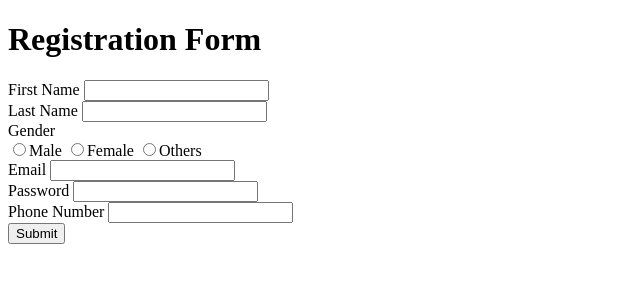
After one commit to MarcUgass/GestionReservasHotel, a PHP site: page / in a window 1280 px wide. The commit adds this page. Shown: the top 300 px of the page, without its empty margins (0-640 px from the left). Run offline with PHP 8.4, Linux system fonts and the light colour scheme.

Commit message:
Add files via upload

```diff
--- /dev/null
+++ b/index.php
@@ -0,0 +1,71 @@
+<!DOCTYPE html>
+<html>
+<head>
+    <title>Registration Page</title>
+</head>
+<body>
+    <div class="container">
+        <div class="row col-md-6 col-md-offset-3">
+            <div class="panel panel-primary">
+                <div class="panel-heading text-center">
+                    <h1>Registration Form</h1>
+                </div>
+                <div class="panel-body">
+                    <form action="index.php" method="post">
+                        <div class="form-group">
+                            <label for="firstName">First Name</label>
+                            <input type="text" class="form-control" id="firstName" name="firstName" />
+                        </div>
+                        <div class="form-group">
+                            <label for="lastName">Last Name</label>
+                            <input type="text" class="form-control" id="lastName" name="lastName" />
+                        </div>
+                        <div class="form-group">
+                            <label for="gender">Gender</label>
+                            <div>
+                                <label for="male" class="radio-inline"><input type="radio" name="gender" value="m" id="male" />Male</label>
+                                <label for="female" class="radio-inline"><input type="radio" name="gender" value="f" id="female" />Female</label>
+                                <label for="others" class="radio-inline"><input type="radio" name="gender" value="o" id="others" />Others</label>
+                            </div>
+                        </div>
+                        <div class="form-group">
+                            <label for="email">Email</label>
+                            <input type="text" class="form-control" id="email" name="email" />
+                        </div>
+                        <div class="form-group">
+                            <label for="password">Password</label>
+                            <input type="password" class="form-control" id="password" name="password" />
+                        </div>
+                        <div class="form-group">
+                            <label for="number">Phone Number</label>
+                            <input type="number" class="form-control" id="number" name="number" />
+                        </div>
+                        <input type="submit" class="btn btn-primary" />
+                    </form>
+                </div>
+            </div>
+        </div>
+    </div>
+    <div class="toast" role="alert" aria-live="assertive" aria-atomic="true"></div>
+
+<?php
+    include 'modelos/funcionesdb.php';
+    include 'modelos/conectbd.php';
+
+    if ($_SERVER["REQUEST_METHOD"] == "POST") {
+        $firstName = $_POST['firstName'];
+        $lastName = $_POST['lastName'];
+        $gender = $_POST['gender'];
+        $email = $_POST['email'];
+        $password = $_POST['password'];
+        $number = $_POST['number'];
+
+        // Conectar a la base de datos
+        $connection = conectarBD();
+
+        // Registrar los datos
+        registrar($connection, $firstName, $lastName, $gender, $email, $password, $number);
+    }
+  ?>
+</body>
+</html>
--- a/modelos/conectbd.php
+++ b/modelos/conectbd.php
@@ -1,35 +1,14 @@
 <?php
-$firstName = $_POST['firstName'];
-$lastName = $_POST['lastName'];
-$gender = $_POST['gender'];
-$email = $_POST['email'];
-$password = $_POST['password'];
-$number = $_POST['number'];
 
-$serverName = "localhost";
-$userName = "root";
-$userPassword = "";
-$dbname = "proyectoTW";
+require_once('definiciones.php');
+function conectarBD() {
+    $connection = new mysqli(DB_HOST, DB_USER, DB_PASSWORD, DB_NAME);
+    if ($connection->connect_error) {
+     die("Connection failed: " . $connection->connect_error);
+    }
+    echo "Connected successfully";
 
-//create connection
-
-$connection = new mysqli($serverName, $userName, $userPassword, $dbname);
-if ($connection->connect_error) {
-    die("Connection failed: " . $connection->connect_error);
-} else {
-    $stmt = $connection->prepare("insert into registration(firstName, lastName, gender, email, password, number) values(?, ?, ?, ?, ?, ?)");
-    $stmt->bind_param("sssssi", $firstName, $lastName, $gender, $email, $password, $number);
-    $stmt->execute();
-    echo"Data inserted successfully";
-    $stmt->close();
-    $connection->close();
+    return $connection;
 }
 
-//$query1 = "insert into registration (firstName, lastName, gender, email, password, number)
-  //           VALUES ('$firstName', '$lastName', '$gender', '$email', '$password', '$number')";
- // $res1 = mysqli_query($db, $query1);
-echo "Connected successfully";
-
-
-
 ?>
--- /dev/null
+++ b/modelos/definiciones.php
@@ -0,0 +1,6 @@
+<?php
+DEFINE ('DB_USER', 'root');
+DEFINE ('DB_PASSWORD', '');
+DEFINE ('DB_HOST', 'localhost');
+DEFINE ('DB_NAME', 'proyectoTW');
+?>
--- /dev/null
+++ b/modelos/funcionesdb.php
@@ -0,0 +1,11 @@
+<?php
+function registrar($connection, $firstName, $lastName, $gender, $email, $password, $number) {
+    $stmt = $connection->prepare("insert into registration(firstName, lastName, gender, email, password, number) values(?, ?, ?, ?, ?, ?)");
+    $stmt->bind_param("sssssi", $firstName, $lastName, $gender, $email, $password, $number);
+    $stmt->execute();
+    echo"Data inserted successfully";
+    $stmt->close();
+    $connection->close();
+}
+
+?>
```
